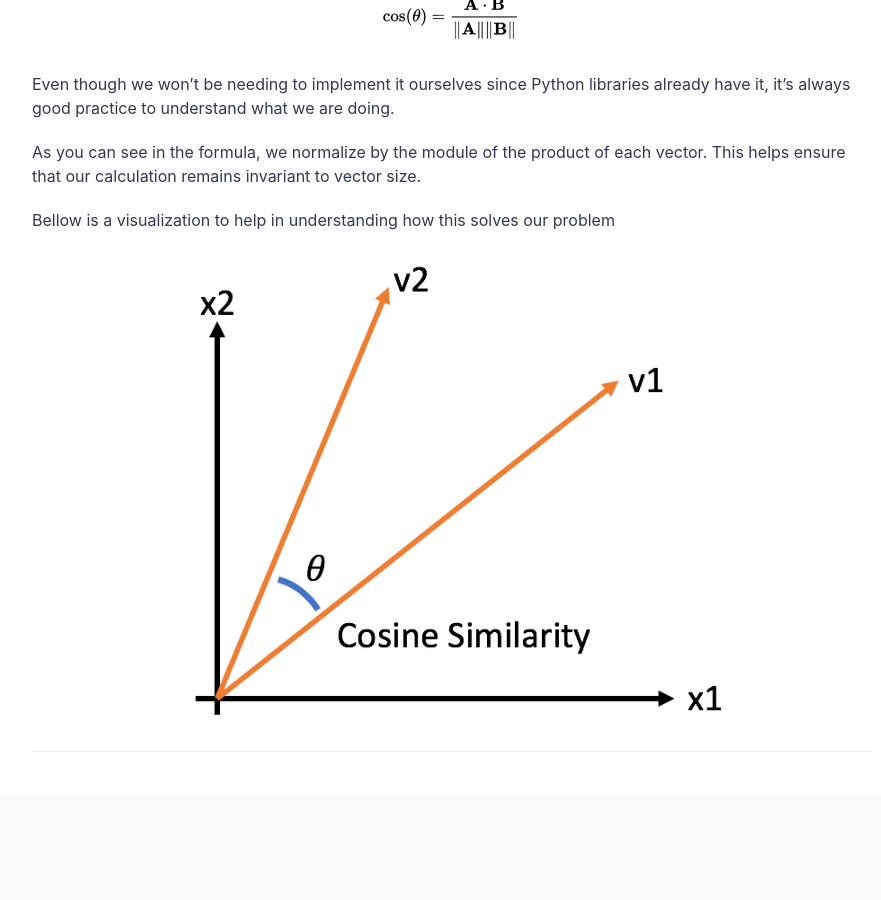
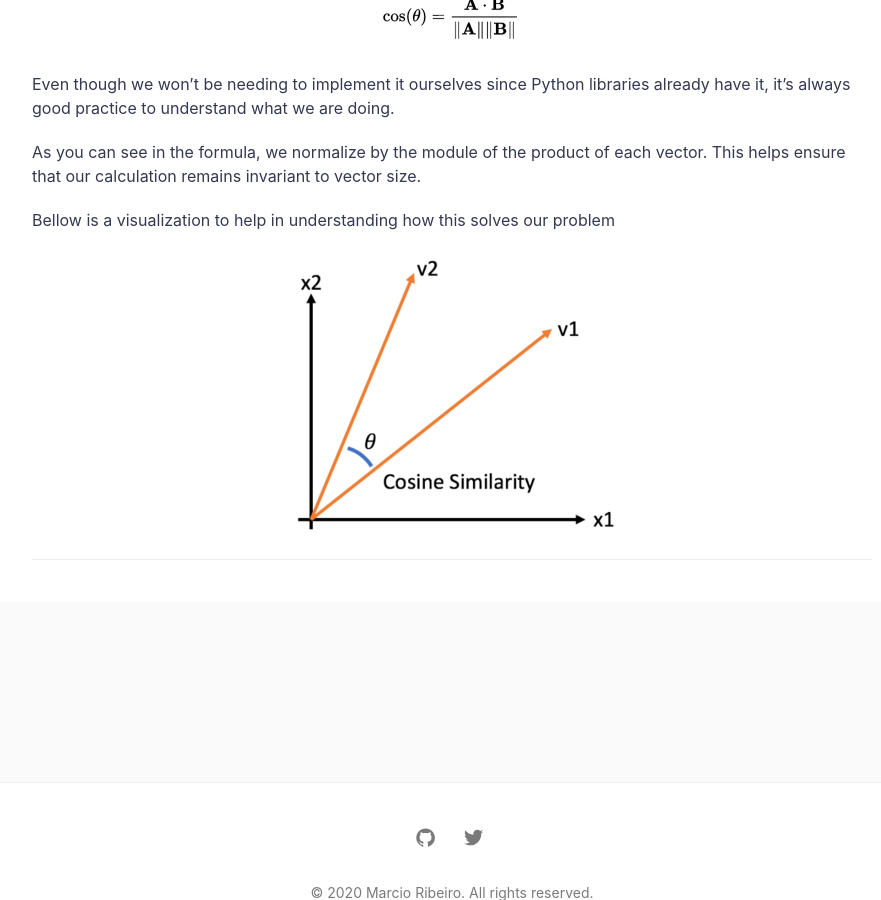
Before and after one commit to marciovai/marciovai.github.io, a Jekyll site: the page built from _posts/2020-06-21-building-a-simple-recommendation-system-in-python.md, in a window 1280 px wide and 900 px high, scrolled down 2846 px. Shown: the whole window, without its empty margins (188-1069 px from the left). Built offline with Jekyll 4.4.1, drawn with Linux system fonts in a browser that asks for light colours; comment, search, counter and statistics services are not loaded.

Commit message:
Change cos_sim_chart to jpg

```diff
--- a/_posts/2020-06-21-building-a-simple-recommendation-system-in-python.md
+++ b/_posts/2020-06-21-building-a-simple-recommendation-system-in-python.md
@@ -45,7 +45,7 @@ Measures the similarity of two vectors, this is done by calculating the cosine a
 Below is the formula we will be using, for the sake of reference:
 
 {:refdef: style="text-align: center;"}
-![Collaborative Filtering](/images/cos_sim.png)
+![Cosine Similarity Formula](/images/cos_sim.png)
 {: refdef}
 
 Even though we won't be needing to implement it ourselves since Python libraries already have it, it's always good practice to understand what we are doing.
@@ -55,5 +55,5 @@ As you can see in the formula, we normalize by the module of the product of each
 Bellow is a visualization to help in understanding how this solves our problem
 
 {:refdef: style="text-align: center;"}
-![Collaborative Filtering](/images/cos_similarity_chart.png)
+![Cosine Similarity Chart](/images/cos_similarity_chart.jpg)
 {: refdef}
```
Also changed, not shown: other parts of _posts/2020-06-21-building-a-simple-recommendation-system-in-python.md (+1 -1 lines), images/cos_similarity_chart.PNG (deleted), images/cos_similarity_chart.jpg (added).
